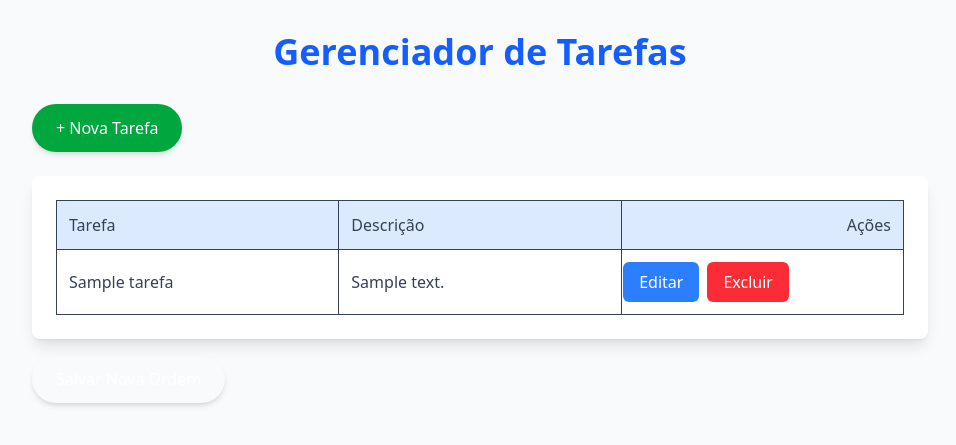
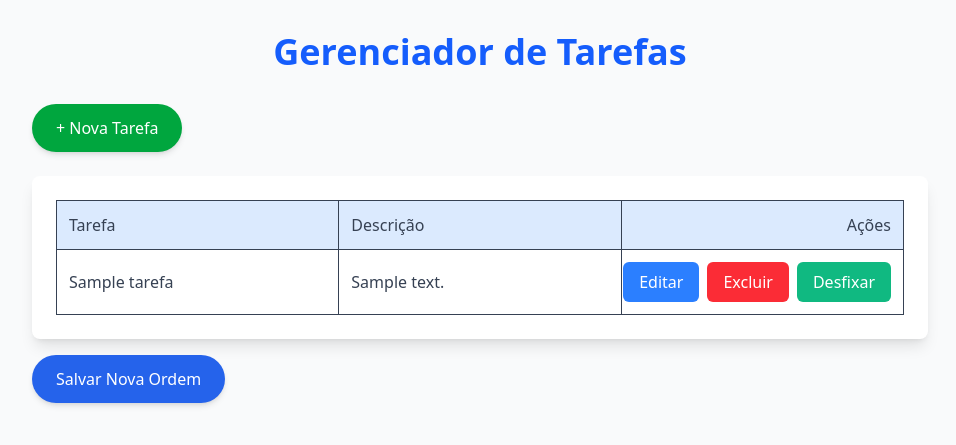
Before and after one commit to GabrielCabral4/DjangoCrud, a Django app: page / in a window 1280 px wide. Shown: the top 445 px of the page, without its empty margins (160-1116 px from the left). Run offline with Django 5.2, Linux system fonts and the light colour scheme; tables that the repository leaves empty hold one stand-in row (values such as "Sample post").

Commit message:
Correção dos botões

```diff
--- a/tarefas/static/tarefas/css/style.css
+++ b/tarefas/static/tarefas/css/style.css
@@ -620,6 +620,18 @@
   .origin-top-right {
     transform-origin: top right;
   }
+  .fixar-btn {
+    background-color: #10b981 !important; /* Verde */
+  }
+  .fixar-btn:hover {
+    background-color: #059669 !important; /* Verde escuro */
+  }
+  .salvar-btn {
+    background-color: #2563eb !important; /* Azul */
+  }
+  .salvar-btn:hover {
+    background-color: #1d4ed8 !important; /* Azul escuro */
+  }
   .-translate-full {
     --tw-translate-x: -100%;
     --tw-translate-y: -100%;
--- a/tarefas/templates/tarefas/lista.html
+++ b/tarefas/templates/tarefas/lista.html
@@ -46,7 +46,7 @@
                                     <a href="{% url 'deletar_tarefa' tarefa.id %}" class="bg-red-500 text-white px-4 py-2 rounded-md hover:bg-red-600 transition duration-300 flex items-center">
                                         Excluir
                                     </a>
-                                    <a href="{% url 'fixar_tarefa' tarefa.id %}" class="!bg-green-500 text-white px-4 py-2 rounded-md hover:!bg-green-600 transition duration-300 flex items-center">
+                                    <a href="{% url 'fixar_tarefa' tarefa.id %}" class="fixar-btn bg-green-500 text-white px-4 py-2 rounded-md hover:bg-green-600 transition duration-300 flex items-center">
                                         {% if tarefa.pinned %}Desfixar{% else %}Fixar{% endif %}
                                     </a>
                                 </div>
@@ -65,7 +65,7 @@
             </div>
 
             <!-- Botão para salvar a nova ordem das tarefas -->
-            <button id="btnSalvarOrdem" class="bg-blue-600 text-white px-6 py-3 rounded-full hover:bg-blue-700 transition duration-300 inline-block mt-4 shadow-md">
+            <button id="btnSalvarOrdem" class="salvar-btn bg-blue-600 text-white px-6 py-3 rounded-full hover:bg-blue-700 transition duration-300 inline-block mt-4 shadow-md">
                 Salvar Nova Ordem
             </button>
         </div>
```
